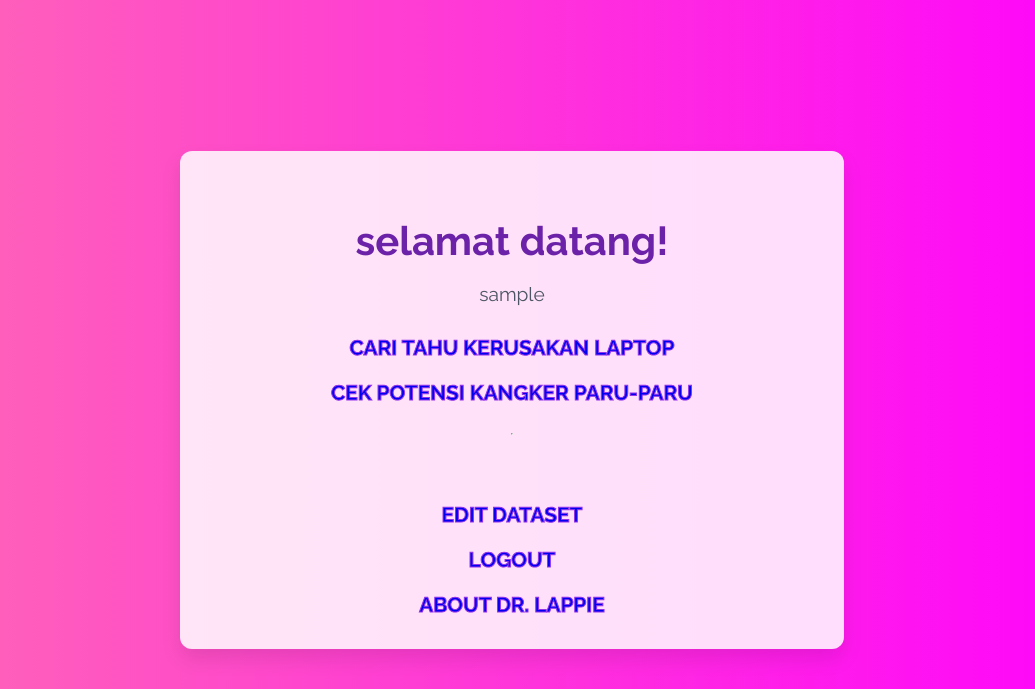
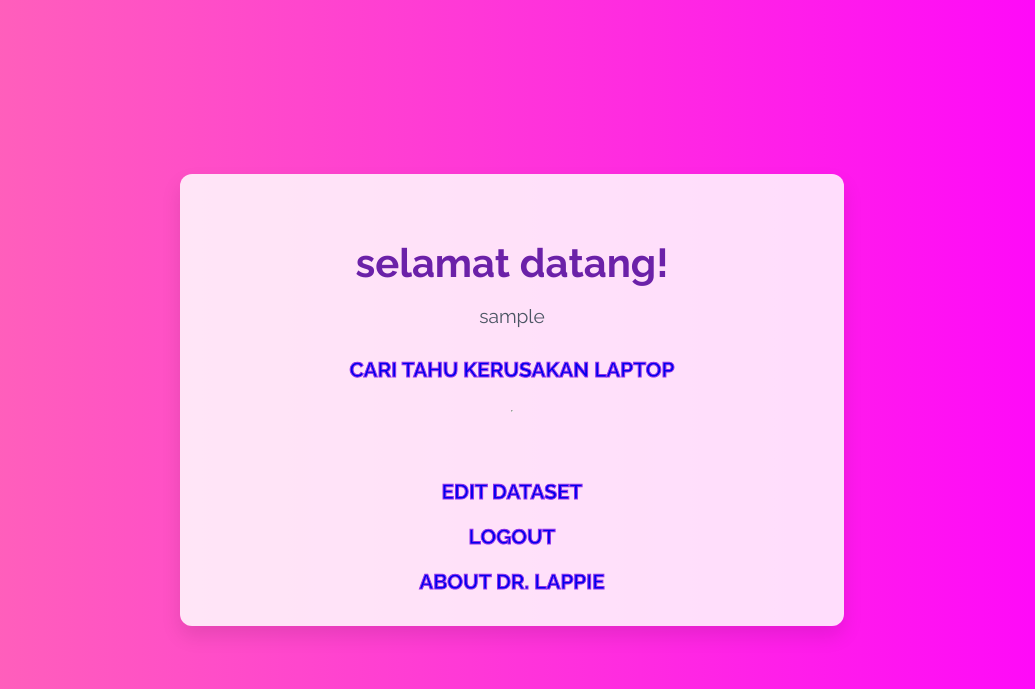
Before and after one commit to mahesaPinuntun/drLappie, a Flask app: page /dashboard in a window 1280 px wide. Shown: the top 689 px of the page, without its empty margins (128-1163 px from the left). Run offline with Flask 3, Linux system fonts and the light colour scheme; the visitor is signed in with stand-in values (Sample User, id 1).

Commit message:
commit push

```diff
--- a/templates/dashboard.html
+++ b/templates/dashboard.html
@@ -78,7 +78,6 @@
         <ul>
 
             <li><a href="{{ url_for('diagnose') }}">cari tahu kerusakan Laptop</a></li>
-            <li><a href="{{ url_for('cekpotensikangker') }}">cek potensi kangker paru-paru</a></li>
             <hr>
             <br>
             <li><a href="{{ url_for('edit_dataset') }}">Edit Dataset</a></li>
```
